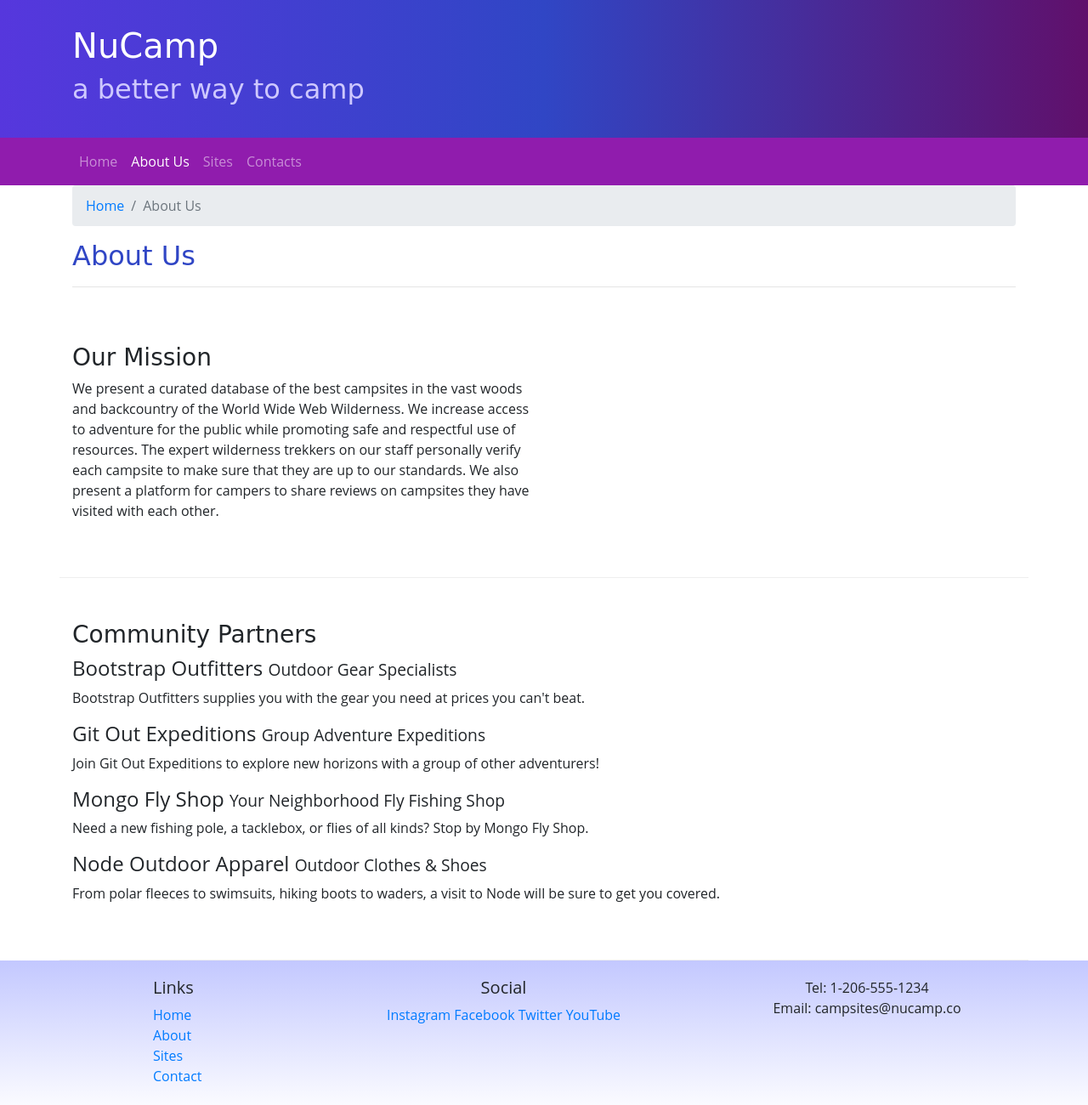
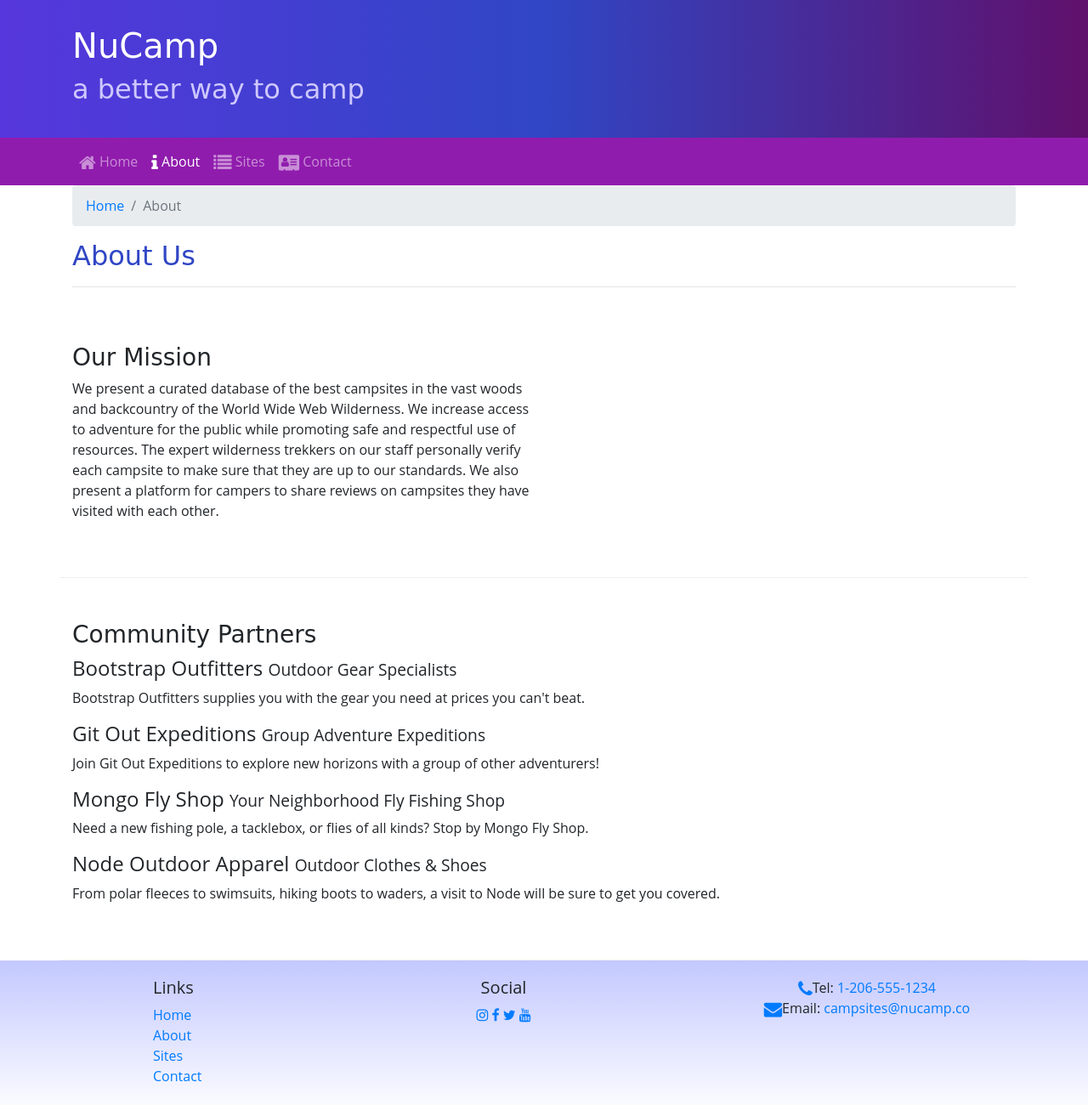
Before and after one commit to peondg-Nucamp/nucamp-bootstrap, a website: page aboutus.html in a window 1280 px wide. Shown: the whole page at 85% size. Drawn offline with nearby package versions, Linux system fonts and the light colour scheme.

Commit message:
Icon Fonts

```diff
--- a/aboutus.html
+++ b/aboutus.html
@@ -8,6 +8,7 @@
     <!-- Bootstrap CSS -->
     <link rel="stylesheet" href="node_modules/bootstrap/dist/css/bootstrap.min.css" />
     <!-- Additional CSS must be placed after Bootstrap CSS -->
+    <link rel="stylesheet" href="node_modules/font-awesome/css/font-awesome.min.css">
     <link rel="stylesheet" href="css/styles.css" />
     <title>NuCamp: A Better Way To Camp</title>
 </head>
@@ -33,10 +34,10 @@
             </button>
             <div class="collapse navbar-collapse" id="nucampNavbar">
                 <ul class="navbar-nav">
-                    <li class="nav-item"><a class="nav-link" href="index.html">Home</a></li>
-                    <li class="nav-item active"><a class="nav-link" href="#">About Us</a></li>
-                    <li class="nav-item"><a class="nav-link" href="#">Sites</a></li>
-                    <li class="nav-item"><a class="nav-link" href="#">Contacts</a></li>
+                    <li class="nav-item"><a class="nav-link" href="index.html"><i class="fa fa-home fa-lg"></i> Home</a></li>
+                    <li class="nav-item active"><a class="nav-link" href="#"><i class="fa fa-info fa-lg"></i> About</a></li>
+                    <li class="nav-item"><a class="nav-link" href="#"><i class="fa fa-list fa-lg"></i> Sites</a></li>
+                    <li class="nav-item"><a class="nav-link" href="#"><i class="fa fa-address-card fa-lg"></i> Contact</a></li>
                 </ul>
             </div>
         </div>
@@ -49,7 +50,7 @@
                 <!-- START BREADCRUMB SECTION  -->
                 <ol class="breadcrumb">
                     <li class="breadcrumb-item"><a href="index.html">Home</a></li>
-                    <li class="breadcrumb-item active">About Us</li>
+                    <li class="breadcrumb-item active">About</li>
                 </ol>
                 <!-- END BREADCRUMB SECTION  -->
                <h2>About Us</h2>
@@ -98,14 +99,14 @@
                 </div>
                 <div class="col-6 col-sm-5 text-center">
                     <h5>Social</h5>
-                    <a href="http://instagram.com/">Instagram</a>
-                    <a href="http://facebook.com/">Facebook</a>
-                    <a href="http://twitter.com/">Twitter</a>
-                    <a href="http://youtube.com/">YouTube</a>
+                    <a href="http://instagram.com" target="_blank"><i class="fa fa-instagram"></i></a>
+                    <a href="http://facebook.com" target="_blank"><i class="fa fa-facebook"></i></a>
+                    <a href="http://twitter.com" target="_blank"><i class="fa fa-twitter"></i></a>
+                    <a href="http://youtube.com" target="_blank"><i class="fa fa-youtube"></i></a>
                 </div>
                 <div class="col-sm-4 text-center">
-                    Tel: 1-206-555-1234<br />
-                    Email: campsites@nucamp.co
+                    <i class="fa fa-phone fa-lg text-primary"></i>Tel: <a href="tel:1-206-555-1234">1-206-555-1234</a> <br />
+                    <i class="fa fa-envelope fa-lg text-primary"></i>Email: <a href="mailto:campsites@nucamp.co">campsites@nucamp.co</a>
                 </div>
            </div>
         </div>
--- a/package.json
+++ b/package.json
@@ -15,6 +15,7 @@
   },
   "dependencies": {
     "bootstrap": "^4.5.2",
+    "font-awesome": "^4.7.0",
     "jquery": "^3.5.1",
     "popper.js": "^1.16.1"
   }
```
Also changed, not shown: index.html (+11 -12 lines), 2 other files.
